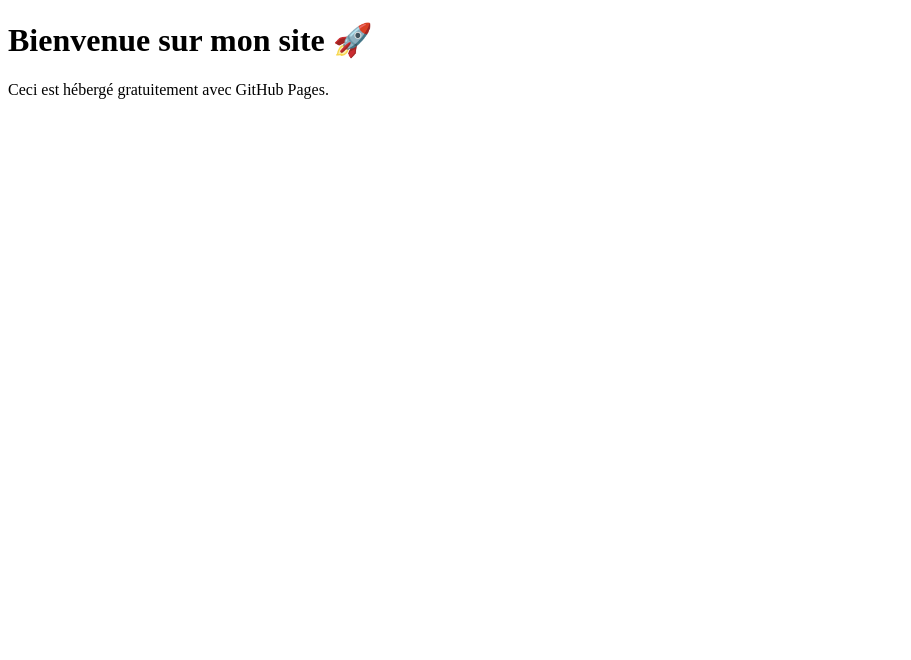
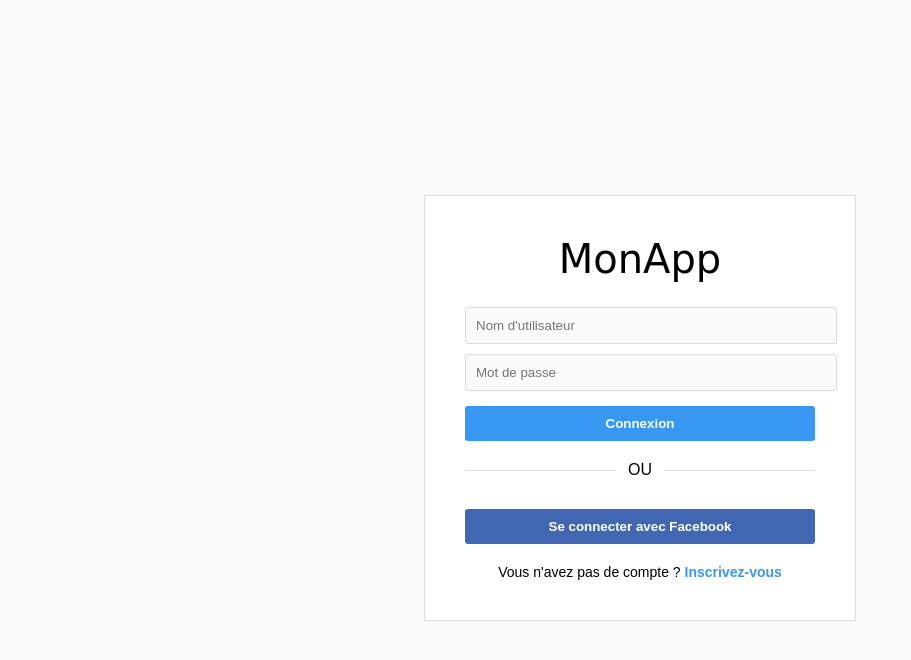
Before and after one commit to AssistanceInstagram/Assistance.Insta.France, a plain HTML site: page index.html in a window 1280 px wide. Shown: the whole page, without its empty margins (0-911 px from the left). Drawn offline with Linux system fonts and the light colour scheme.

Commit message:
Update index.html
resemblance insta beta

```diff
--- a/index.html
+++ b/index.html
@@ -1,10 +1,89 @@
 <!DOCTYPE html>
-<html>
+<html lang="fr">
 <head>
-    <title>Mon premier site</title>
+  <meta charset="UTF-8">
+  <title>Connexion</title>
+  <style>
+    body {
+      background-color: #fafafa;
+      font-family: Arial, sans-serif;
+      display: flex;
+      justify-content: center;
+      align-items: center;
+      height: 100vh;
+    }
+    .container {
+      background: #fff;
+      border: 1px solid #dbdbdb;
+      padding: 40px;
+      width: 350px;
+      text-align: center;
+    }
+    .logo {
+      font-family: 'Brush Script MT', cursive;
+      font-size: 40px;
+      margin-bottom: 20px;
+    }
+    input {
+      width: 100%;
+      padding: 10px;
+      margin: 5px 0;
+      border: 1px solid #dbdbdb;
+      border-radius: 3px;
+      background: #fafafa;
+    }
+    button {
+      width: 100%;
+      padding: 10px;
+      background-color: #3897f0;
+      border: none;
+      border-radius: 3px;
+      color: white;
+      font-weight: bold;
+      cursor: pointer;
+      margin-top: 10px;
+    }
+    .separator {
+      display: flex;
+      align-items: center;
+      text-align: center;
+      margin: 20px 0;
+    }
+    .separator::before, .separator::after {
+      content: "";
+      flex: 1;
+      border-bottom: 1px solid #dbdbdb;
+    }
+    .separator:not(:empty)::before {
+      margin-right: .75em;
+    }
+    .separator:not(:empty)::after {
+      margin-left: .75em;
+    }
+    .signup {
+      margin-top: 20px;
+      font-size: 14px;
+    }
+    .signup a {
+      color: #3897f0;
+      text-decoration: none;
+      font-weight: bold;
+    }
+  </style>
 </head>
 <body>
-    <h1>Bienvenue sur mon site 🚀</h1>
-    <p>Ceci est hébergé gratuitement avec GitHub Pages.</p>
+  <div class="container">
+    <div class="logo">MonApp</div>
+    <form>
+      <input type="text" placeholder="Nom d'utilisateur">
+      <input type="password" placeholder="Mot de passe">
+      <button type="submit">Connexion</button>
+    </form>
+    <div class="separator">OU</div>
+    <button style="background-color:#4267B2;">Se connecter avec Facebook</button>
+    <div class="signup">
+      Vous n'avez pas de compte ? <a href="#">Inscrivez-vous</a>
+    </div>
+  </div>
 </body>
 </html>
```
